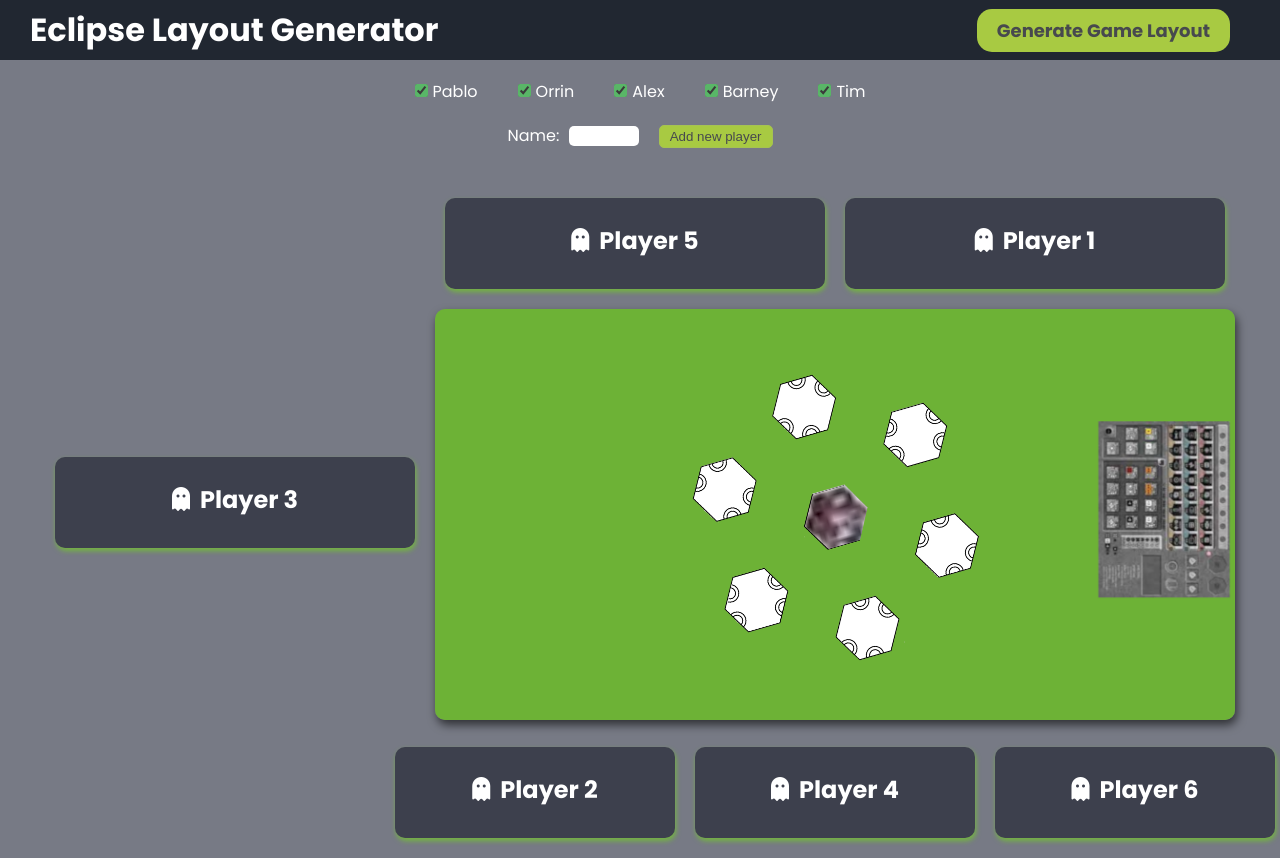
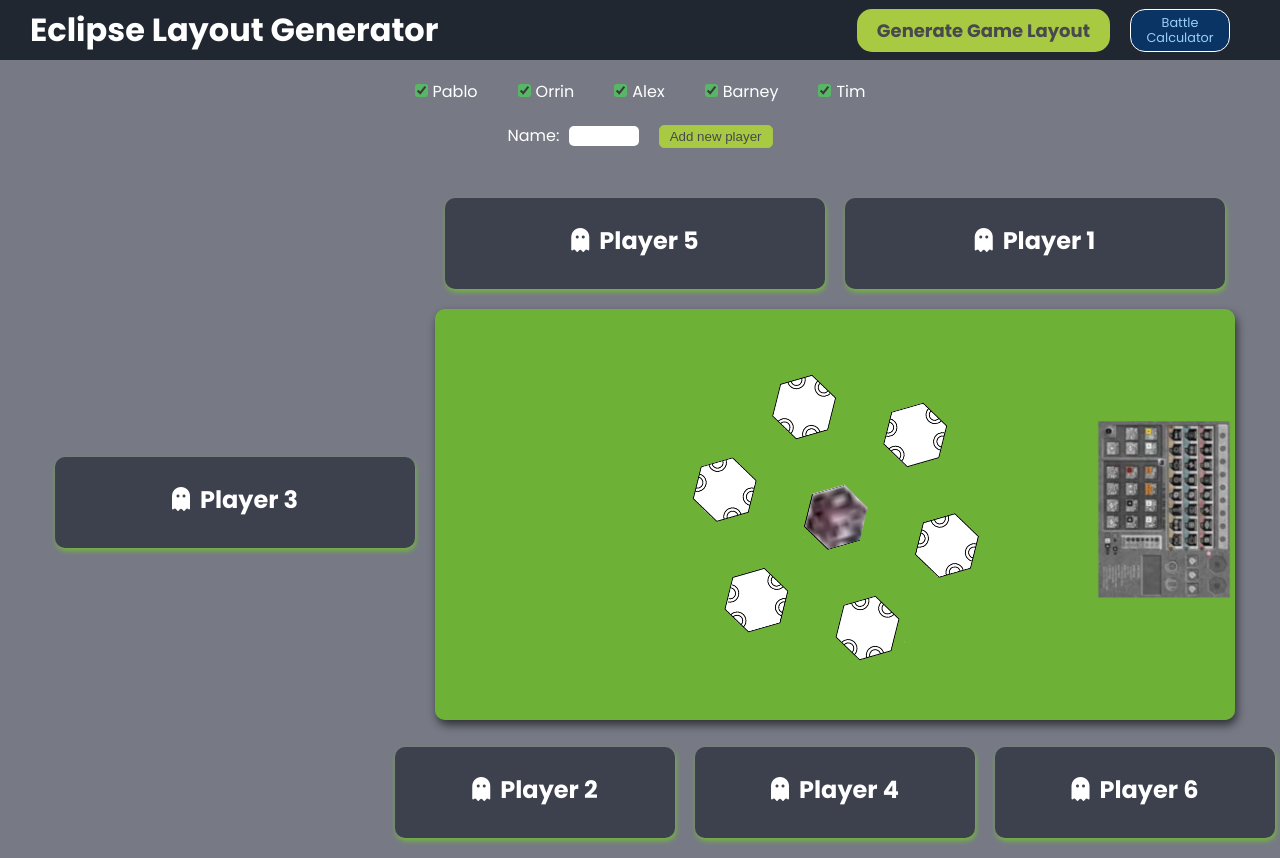
Before and after one commit to pablisch/eclipse-layout-react, a React (Create React App) app: page / in a window 1280 px wide. Built offline with nearby package versions, Linux system fonts and the light colour scheme.

Commit message:
Added link to battle calculator and favicon

```diff
--- a/public/index.html
+++ b/public/index.html
@@ -2,7 +2,7 @@
 <html lang="en">
   <head>
     <meta charset="utf-8" />
-    <link rel="icon" href="%PUBLIC_URL%/favicon.ico" />
+    <link rel="icon" href="%PUBLIC_URL%/eclipse-icon2.png" />
     <meta name="viewport" content="width=device-width, initial-scale=1" />
     <meta name="theme-color" content="#000000" />
     <meta
--- a/src/Navbar.js
+++ b/src/Navbar.js
@@ -30,13 +30,13 @@ function Navbar({ generated, setGenerated, handleMainFormSubmit }) {
         <div className='container'>
           <div className='logo'>Eclipse Layout Generator</div>
           <ul className='nav'>
+            <li className={confirmation ? 'generate small-nav' : 'hidden'}>
+              <p onClick={handleRegenerationDenial}>Deny Regeneration</p>
+            </li>
             <li className={confirmation ? 'warning' : 'hidden'}>
               <p onClick={handleRegenerationConfirmation}>
                 Confirm Regeneration
               </p>
-            </li>
-            <li className={confirmation ? 'generate small-nav' : 'hidden'}>
-              <p onClick={handleRegenerationDenial}>Deny Regeneration</p>
             </li>
             <li className={generated && !confirmation ? 'allow' : 'hidden'}>
               <p onClick={handleRegeneration}>Allow Regeneration</p>
@@ -46,6 +46,14 @@ function Navbar({ generated, setGenerated, handleMainFormSubmit }) {
                 {generated ? 'Deal With Game Layout' : 'Generate Game Layout'}
               </p>
             </li>
+            <li className={`generate calculator-link ${!confirmation ? '' : 'hidden'}`}>
+              <a
+                href='https://eclipse-battle-calculator.onrender.com'
+                target='_blank'
+                rel='noopener noreferrer'>
+                Battle Calculator
+              </a>
+            </li>
           </ul>
         </div>
       </nav>
--- a/src/index.css
+++ b/src/index.css
@@ -99,6 +99,25 @@ nav a:hover {
   color: #4cac41;
   padding: 8px 20px;
   border-radius: 15px;
+}
+
+.calculator-link {
+  background-color: #0a3464;
+  border: 1px solid #fff;
+  width: 100px;
+  padding: 1px 8px;
+  line-height: 1.2;
+  display: flex;
+  align-items: center;
+  justify-content: center;
+}
+
+.calculator-link a {
+  color: rgb(152, 206, 250);
+  text-decoration: none;
+  font-size: 0.8rem;
+  text-align: center;
+  font-weight: 200;
 }
 
 .warning {
```
Also changed, not shown: public/eclipse-icon.png (added), public/eclipse-icon2.png (added).
